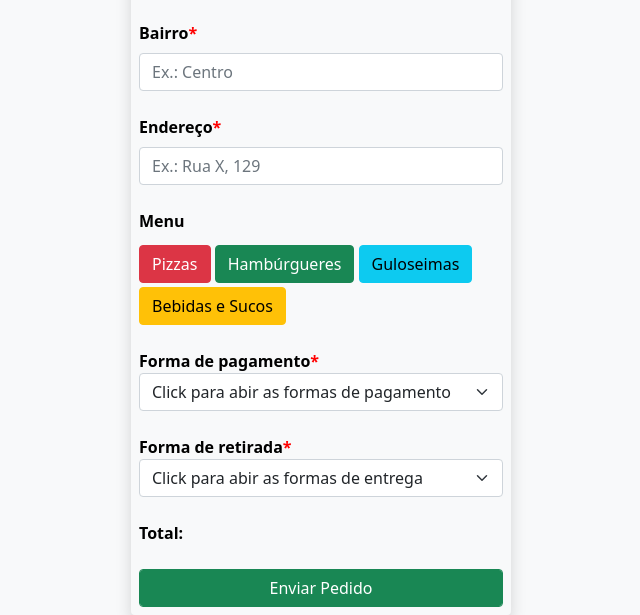
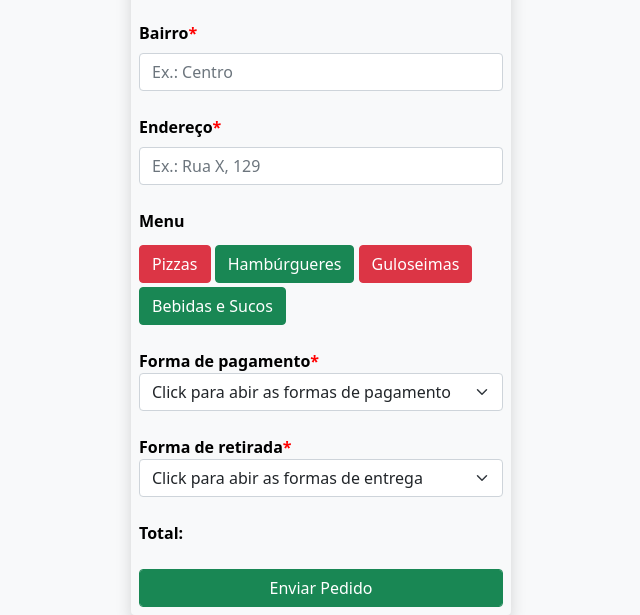
Before and after one commit to PGurgel/pizzaria, a plain HTML site: page index.html in a window 1280 px wide. Shown: the part 331-946 px from the top of the page, without its empty margins (319-959 px from the left). Drawn offline with nearby package versions, Linux system fonts and the light colour scheme.

Commit message:
update buttons

```diff
--- a/index.html
+++ b/index.html
@@ -42,8 +42,8 @@
                         <button type="button" id="opcPizza" onclick="ocultar()"
                             class="btn btn-danger mt-1">Pizzas</button>
                         <button type="button" id="opcHamburguer" class="btn btn-success mt-1">Hambúrgueres</button>
-                        <button type="button" id="opcGuloseima" class="btn btn-info mt-1">Guloseimas</button>
-                        <button type="button" id="opcBebidaSuco" class="btn btn-warning mt-1">Bebidas e Sucos</button>
+                        <button type="button" id="opcGuloseima" class="btn btn-danger mt-1">Guloseimas</button>
+                        <button type="button" id="opcBebidaSuco" class="btn btn-success mt-1">Bebidas e Sucos</button>
                     </div>
                     <div class="tudo">
                         <div class="mb-4" id="pizzas">
```
